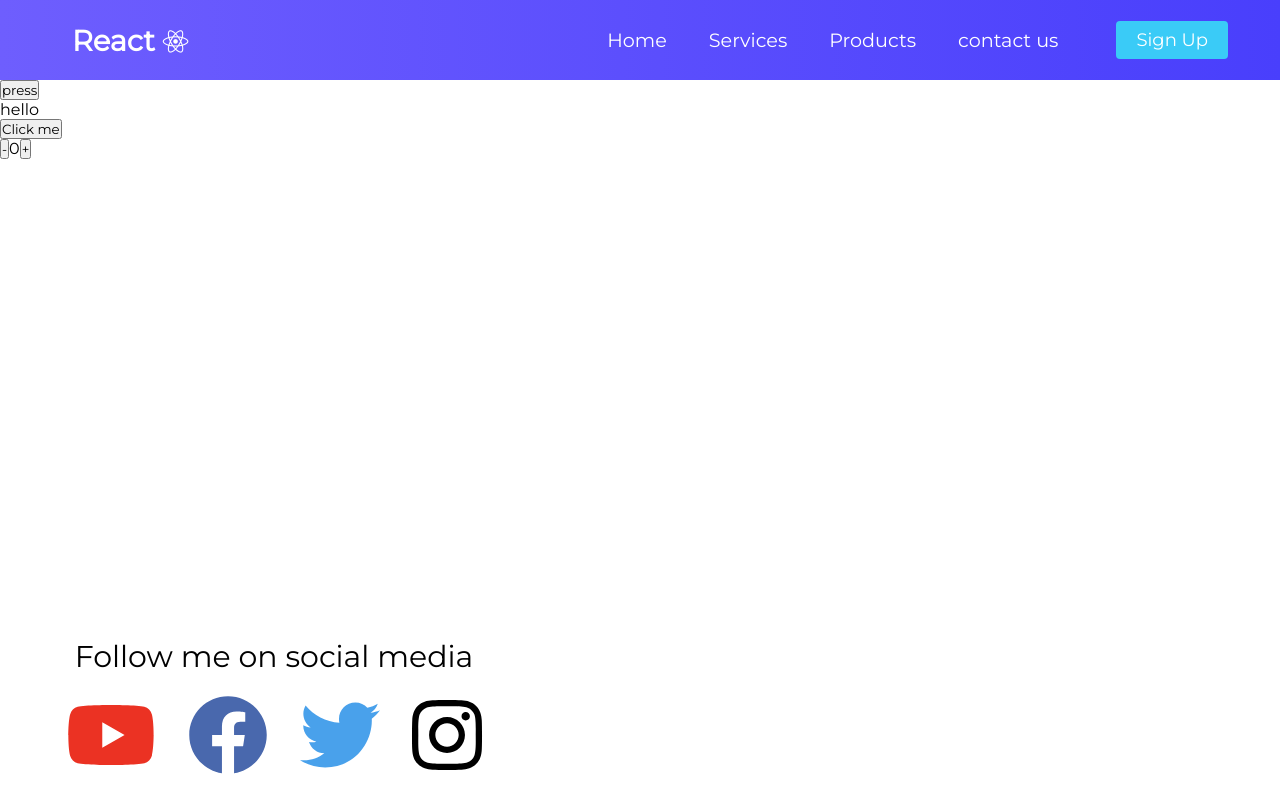
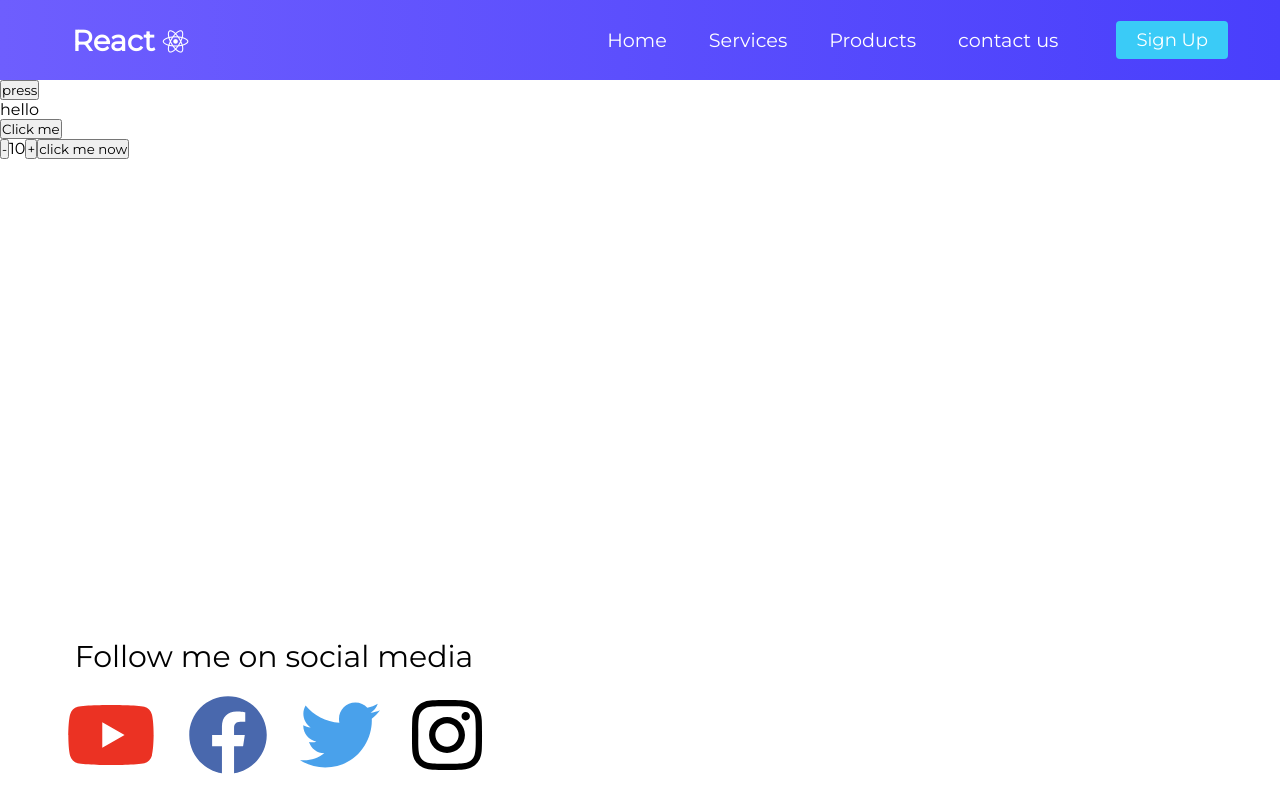
Before and after one commit to Slavi-Svec/react-components, a React (Create React App) app: page / in a window 1280 px wide. Built offline with nearby package versions, Linux system fonts and the light colour scheme.

Commit message:
Update component

```diff
--- a/src/App.js
+++ b/src/App.js
@@ -5,6 +5,7 @@ import './App.scss'
 import ButtonTwo from './Components/ButtonTwo/ButtonTwo'
 import ButtonThree from './Components/ButtonThree/ButtonThree'
 import Counter from './Components/Counter/Counter'
+import RenderString from './Components/RenderString/RenderString'
 
 function App() {
   return (
@@ -17,6 +18,7 @@ function App() {
       />
       <ButtonThree />
       <Counter />
+      <RenderString />
     </div>
   )
 }
--- a/src/Components/Counter/Counter.jsx
+++ b/src/Components/Counter/Counter.jsx
@@ -1,18 +1,14 @@
 import React, { useState } from 'react';
 
-const Counter = () =>{
-  const [count, setCount] = useState(0)
-
-
-  const decrementCount = () => {
-    setCount (count -1)
-  }
+const Counter = () => {
+  // const [count, setCount] = useState(0)
+  const [count, setCount] = useState(10)
 
   return (
     <>
-    <button onCLick={decrementCount}>-</button>
-    <span>{count}</span>
-    <button>+</button>
+      <button onClick={() => setCount(count - 10)}>-</button>
+      <span>{count}</span>
+      <button onClick={() => setCount(count + 10)}>+</button>
     </>
   )
 }
```
